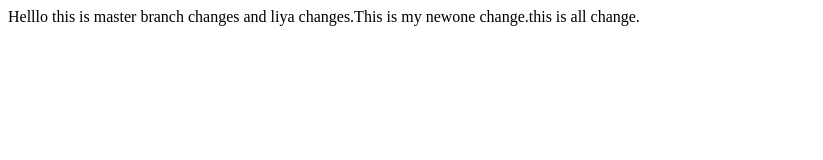
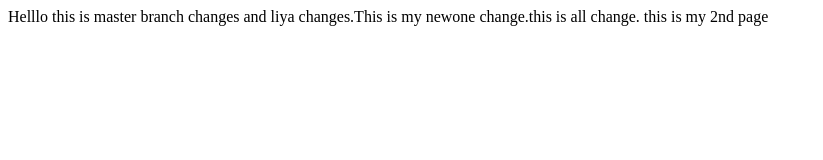
Before and after one commit to liyaelsathomas/git-basics, a plain HTML site: page index.html in a window 1280 px wide. Shown: the whole page, without its empty margins (0-823 px from the left). Drawn offline with Linux system fonts and the light colour scheme.

Commit message:
second line chnages added

```diff
--- a/index.html
+++ b/index.html
@@ -9,5 +9,6 @@
 </head>
 <body>
     Helllo this is master branch changes and liya changes.This is my newone change.this is all change.
+    this is my 2nd page
 </body>
 </html>
```
